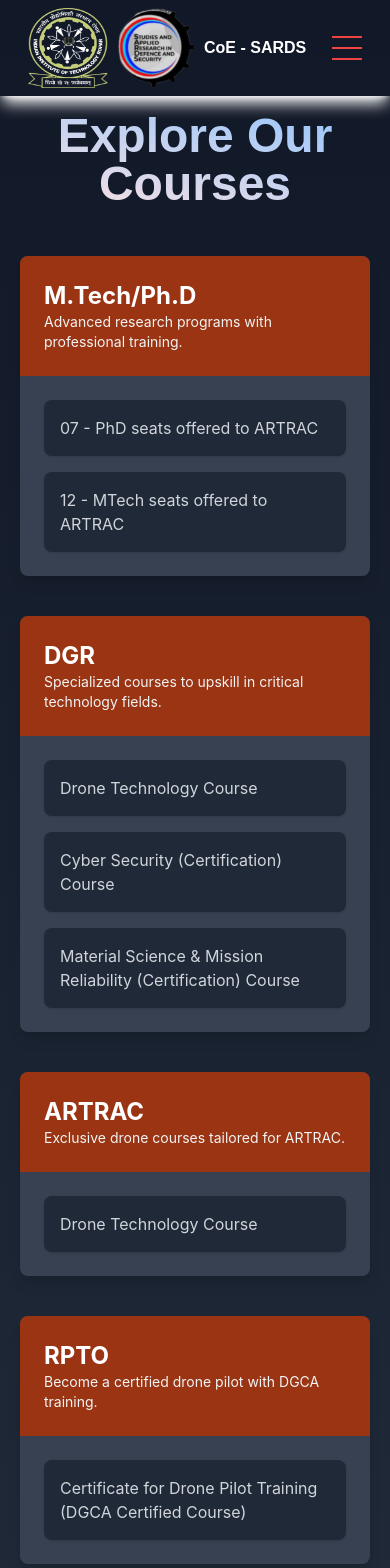
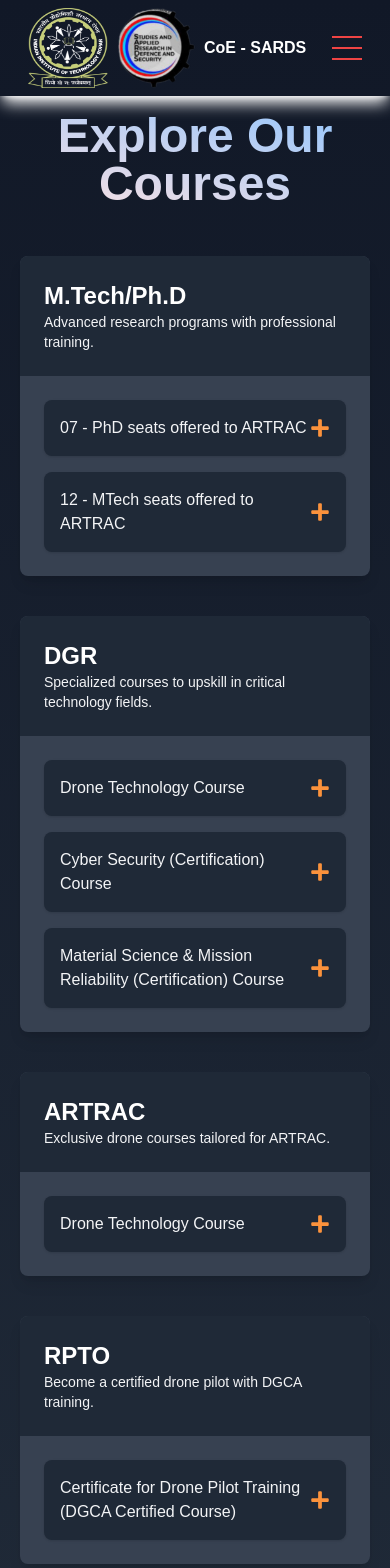
Before and after one commit to akshitsingh23/CoE-SARDS, a React (Create React App) app: page /coe-sards/courses in a window 390 px wide. Shown: the top 1568 px of the page. Built offline with nearby package versions, Linux system fonts and the light colour scheme.

Commit message:
About Carousel and Courses changes

```diff
--- a/src/components/About/About.jsx
+++ b/src/components/About/About.jsx
@@ -1,4 +1,5 @@
 import React from 'react';
+import { motion, useInView } from 'framer-motion';
 import svg1 from '../svgs/plane.avif';
 import svg2 from '../svgs/tank.jpg';
 import svg3 from '../svgs/tank.jpeg';
@@ -6,18 +7,45 @@
 import naval from '../svgs/carrier.avif';
 import atmanirbhar from '../svgs/atmanirbhar.jpg';
 import soldier from '../svgs/soldierdrone.avif';
+
+const variantsLeft = {
+    hidden: { opacity: 0, x: -100 },
+    visible: { opacity: 1, x: 0, transition: { duration: 1.8 } },
+};
+
+const variantsRight = {
+    hidden: { opacity: 0, x: 100 },
+    visible: { opacity: 1, x: 0, transition: { duration: 1.8 } },
+};
+
 function About() {
+    const ref1 = React.useRef(null);
+    const ref2 = React.useRef(null);
+    const ref3 = React.useRef(null);
+    const ref4 = React.useRef(null);
+
+    const isInView1 = useInView(ref1, { once: true });
+    const isInView2 = useInView(ref2, { once: true });
+    const isInView3 = useInView(ref3, { once: true });
+    const isInView4 = useInView(ref4, { once: true });
+
     return (
-        <div className="p-2 bg-black">
+        <div className="p-2 bg-black overflow-hidden">
             <br />
             <br />
             <br />
             <br />
 
-            <div className=" mx-auto bg-white p-10 rounded-xl">
-                <div className="flex flex-col lg:flex-row mb-12 justify-center items-center">
+            <div className="mx-auto bg-white p-10 rounded-xl">
+                <motion.div
+                    ref={ref1}
+                    initial="hidden"
+                    animate={isInView1 ? "visible" : "hidden"}
+                    variants={variantsLeft}
+                    className="flex flex-col lg:flex-row mb-12 justify-center items-center"
+                >
                     <div className="lg:w-1/2 mb-4 lg:mb-0">
-                        <img src={svg1} alt="Our Story" className="rounded-lg " />
+                        <img src={svg1} alt="Our Story" className="rounded-lg" />
                     </div>
                     <div className="lg:w-1/2 lg:pl-8">
                         <h1 className="text-4xl font-bold mb-8 text-center">Our Story & Formation</h1>
@@ -40,11 +68,17 @@
                             continues to build on its legacy, driving innovation and
                             excellence in every Project we undertake.</p>
                     </div>
-                </div>
+                </motion.div>
 
-                <div className="flex flex-col lg:flex-row-reverse mb-12 justify-center items-center">
+                <motion.div
+                    ref={ref3}
+                    initial="hidden"
+                    animate={isInView3 ? "visible" : "hidden"}
+                    variants={variantsRight}
+                    className="flex flex-col lg:flex-row mb-12 justify-center items-center"
+                >
                     <div className="lg:w-1/2 mb-4 lg:mb-0 flex justify-center items-center">
-                        <img src={svg2} alt="Our Vision" className="rounded-lg " />
+                        <img src={svg2} alt="Our Vision" className="rounded-lg" />
                     </div>
                     <div className="lg:w-1/2 lg:pr-8">
                         <h2 className="text-3xl font-bold mb-8 text-center">Our Vision</h2>
@@ -52,7 +86,6 @@
                             <div className='text-center font-bold font-montserrat'>Our vision is to lead the charge in making India self-reliant in
                                 defence technologies, paving the way for Atma-Nirbharta in
                                 defence and security.</div>
-                            {/* <br /> */}
                             At CoE-SARDS, we envision a future where India&#39;s defence
                             and security apparatus is strengthened by homegrown
                             research &amp; innovation leveraging technical expertise and
@@ -61,8 +94,14 @@
                             supports the defence and security needs of India.
                         </p>
                     </div>
-                </div>
-                <div className="flex flex-col lg:flex-row mb-12 justify-center items-center lg:py-10">
+                </motion.div>
+                <motion.div
+                    ref={ref4}
+                    initial="hidden"
+                    animate={isInView4 ? "visible" : "hidden"}
+                    variants={variantsLeft}
+                    className="flex flex-col lg:flex-row mb-12 justify-center items-center lg:py-10"
+                >
                     <div className="lg:w-1/2 mb-4 lg:mb-0 flex justify-center items-center">
                         <img src={soldier} alt="Our Aim" className="rounded-lg" />
                     </div>
@@ -77,10 +116,18 @@
                             solutions and R&amp;D to ensure that our Armed Forces get
                             access to cutting-edge technology developed within the
                             country to evolve into a modern, agile, adaptive, technology-
-                            enabled, and self-reliant force to meet emerging challenges.</p>
+                            enabled, and self-reliant force to meet emerging challenges.
+                        </p>
                     </div>
-                </div>
-                <div className="flex flex-col lg:flex-row-reverse mb-12 justify-center items-center">
+                </motion.div>
+
+                <motion.div
+                    ref={ref2}
+                    initial="hidden"
+                    animate={isInView2 ? "visible" : "hidden"}
+                    variants={variantsRight}
+                    className="flex flex-col lg:flex-row-reverse mb-12 justify-center items-center"
+                >
                     <div className="lg:w-1/2 mb-4 lg:mb-0">
                         <img src={naval} alt="Our Mission" className="rounded-lg lg:ml-24" />
                     </div>
@@ -88,7 +135,7 @@
                         <h2 className="text-3xl font-bold mb-8 text-center">Our Mission</h2>
                         <div className='text-center font-montserrat font-bold'>Empowering Armed Forces Through Knowledge and Technology</div>
                         <p className='text-xl'>Our mission at CoE-SARDS is multifaceted.</p>
-                        <ul className="list-disc list-inside text-lg ">
+                        <ul className="list-disc list-inside text-lg">
                             <li>Engage with defence and security stakeholders, including frontline formations, to understand their challenges and deliver practical and impactful solutions.</li>
                             <li>Promote and conduct ground-breaking research in defence and security to address critical needs of the Armed Forces.</li>
                             <li>Provide top-tier consulting and advisory services to Military and Central Paramilitary Organisations, drawing on our extensive technical expertise and strategic insights.</li>
@@ -96,9 +143,7 @@
                             <li>Foster innovation by collaborating with industry partners and mentoring deep-tech start-ups through the Technology Business Incubator Foundation (TBIF) at IIT Ropar.</li>
                         </ul>
                     </div>
-                </div>
-
-
+                </motion.div>
             </div>
         </div>
     );
--- a/src/components/Courses/Courses.jsx
+++ b/src/components/Courses/Courses.jsx
@@ -1,42 +1,52 @@
-import React from 'react';
+import React, { useState } from 'react';
 import { motion } from 'framer-motion';
+import { IoIosArrowDropdown, IoIosArrowDropup } from "react-icons/io";
+import { FaPlus, FaMinus } from "react-icons/fa";
 
 function Courses() {
+    const [expanded, setExpanded] = useState({});
+
+    const toggleExpand = (sectionIndex, itemIndex) => {
+        setExpanded(prev => ({
+            ...prev,
+            [sectionIndex]: {
+                ...prev[sectionIndex],
+                [itemIndex]: !prev[sectionIndex]?.[itemIndex]
+            }
+        }));
+    };
+
     const sections = [
         {
             title: "M.Tech/Ph.D",
             description: "Advanced research programs with professional training.",
             items: [
-                { desciption: "07 - PhD seats offered to ARTRAC" },
-                { desciption: "12 - MTech seats offered to ARTRAC" },
+                { description: "07 - PhD seats offered to ARTRAC", details: "PhD seats are allocated to different streams including AI, ML, and Robotics." },
+                { description: "12 - MTech seats offered to ARTRAC", details: "MTech seats are available in Data Science and Aerospace Engineering." },
             ],
-            // image: "/path/to/tank-image.svg", // Replace with actual image path or SVG
         },
         {
             title: "DGR",
             description: "Specialized courses to upskill in critical technology fields.",
             items: [
-                { desciption: "Drone Technology Course" },
-                { desciption: "Cyber Security (Certification) Course" },
-                { desciption: "Material Science & Mission Reliability (Certification) Course" },
+                { description: "Drone Technology Course", details: "Covers drone design, programming, and operation." },
+                { description: "Cyber Security (Certification) Course", details: "Includes training on ethical hacking, secure programming, and network defense." },
+                { description: "Material Science & Mission Reliability (Certification) Course", details: "Focuses on advanced material testing and reliability assessment." },
             ],
-            // image: "/path/to/tank-image.svg",
         },
         {
             title: "ARTRAC",
             description: "Exclusive drone courses tailored for ARTRAC.",
             items: [
-                { desciption: "Drone Technology Course" },
+                { description: "Drone Technology Course", details: "Specialized training for ARTRAC participants on drone technology and its applications." },
             ],
-            // image: "/path/to/tank-image.svg",
         },
         {
             title: "RPTO",
             description: "Become a certified drone pilot with DGCA training.",
             items: [
-                { desciption: "Certificate for Drone Pilot Training (DGCA Certified Course)" },
+                { description: "Certificate for Drone Pilot Training (DGCA Certified Course)", details: "This course provides comprehensive training for obtaining DGCA certification as a drone pilot." },
             ],
-            // image: "/path/to/tank-image.svg",
         },
     ];
 
@@ -50,7 +60,6 @@
             <br />
             <br />
             <br />
-            {/* <br /> */}
             <motion.div
                 initial="hidden"
                 whileInView="visible"
@@ -64,39 +73,45 @@
             </motion.div>
 
             <div className="grid gap-10 sm:grid-cols-1 lg:grid-cols-1 xl:grid-cols-1 mx-auto">
-                {sections.map((section, index) => (
+                {sections.map((section, sectionIndex) => (
                     <motion.div
-                        key={index}
+                        key={sectionIndex}
                         initial="hidden"
                         whileInView="visible"
                         viewport={{ once: true, amount: 0.4 }}
                         variants={fadeInUp}
                         className="bg-gray-700 rounded-lg shadow-lg overflow-hidden hover:scale-105 transition-transform duration-300"
                     >
-                        <div className="flex items-center p-6 bg-orange-800">
-                            {section.image && (
-                                <img
-                                    src={section.image}
-                                    alt={`${section.title} Icon`}
-                                    className="w-16 h-16 mr-4"
-                                />
-                            )}
+                        <div className="flex items-center p-6 bg-gray-800 font-montserrat">
                             <div>
                                 <h2 className="text-2xl font-bold">{section.title}</h2>
                                 <p className="text-sm text-gray-100">{section.description}</p>
                             </div>
                         </div>
                         <div className="p-6">
-                            <ul className="space-y-4">
-                                {section.items.map((item, idx) => (
-                                    <li
-                                        key={idx}
-                                        className="bg-gray-800 text-gray-300 p-4 rounded-lg shadow hover:bg-gray-900"
+                            <div className="space-y-4 font-montserrat">
+                                {section.items.map((item, itemIndex) => (
+                                    <div
+                                        key={itemIndex}
+                                        className="bg-gray-800 text-gray-100 p-4 rounded-lg shadow hover:bg-gray-900"
                                     >
-                                        {item.desciption}
-                                    </li>
+                                        <div className="flex justify-between items-center">
+                                            <span>{item.description}</span>
+                                            <button
+                                                className="text-xl text-orange-400 hover:text-white focus:outline-none"
+                                                onClick={() => toggleExpand(sectionIndex, itemIndex)}
+                                            >
+                                                {expanded[sectionIndex]?.[itemIndex] ? <FaMinus /> : <FaPlus />}
+                                            </button>
+                                        </div>
+                                        {expanded[sectionIndex]?.[itemIndex] && (
+                                            <div className="mt-3 bg-gray-900 p-3 rounded-lg text-gray-200">
+                                                {item.details}
+                                            </div>
+                                        )}
+                                    </div>
                                 ))}
-                            </ul>
+                            </div>
                         </div>
                     </motion.div>
                 ))}
```
Also changed, not shown: src/components/Carousel/Carousel.jsx (+11 -10 lines), src/components/footer/Footer.jsx (+22 -15 lines).
